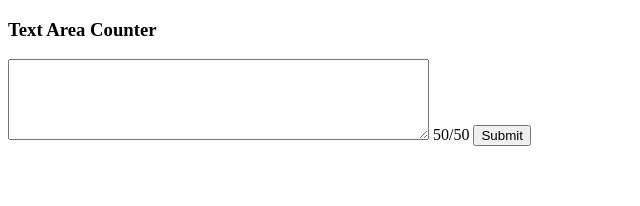
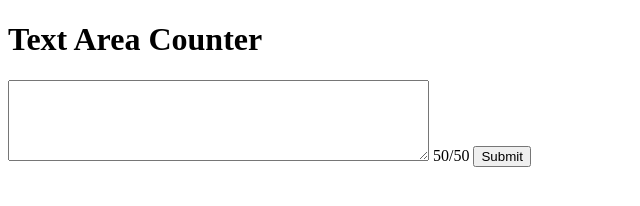
Before and after one commit to Munchy11/Text-Area-Countrer, a plain HTML site: page index.html in a window 1280 px wide. Shown: the whole page, without its empty margins (0-640 px from the left). Drawn offline with Linux system fonts and the light colour scheme.

Commit message:
deleted files

```diff
--- a/index.html
+++ b/index.html
@@ -9,7 +9,7 @@
   </head>
   <body>
     <form>
-      <h3>Text Area Counter</h3>
+      <h1>Text Area Counter</h3>
 
       <textarea
         name="tweet"
--- a/index.js
+++ b/index.js
@@ -6,7 +6,7 @@ let characterCounter = document.getElementById("text-count");
 const maxNumOfChars = 50;
 
 const countCharacters = () => {
-        let numOfEnteredChars = textArea.value.length;
+    let numOfEnteredChars = textArea.value.length;
     let counter = maxNumOfChars - numOfEnteredChars;
     characterCounter.textContent = counter + "/50";
 
```
Also changed, not shown: Achiev 2/index.html (deleted), Achiev 2/index.js (deleted).
